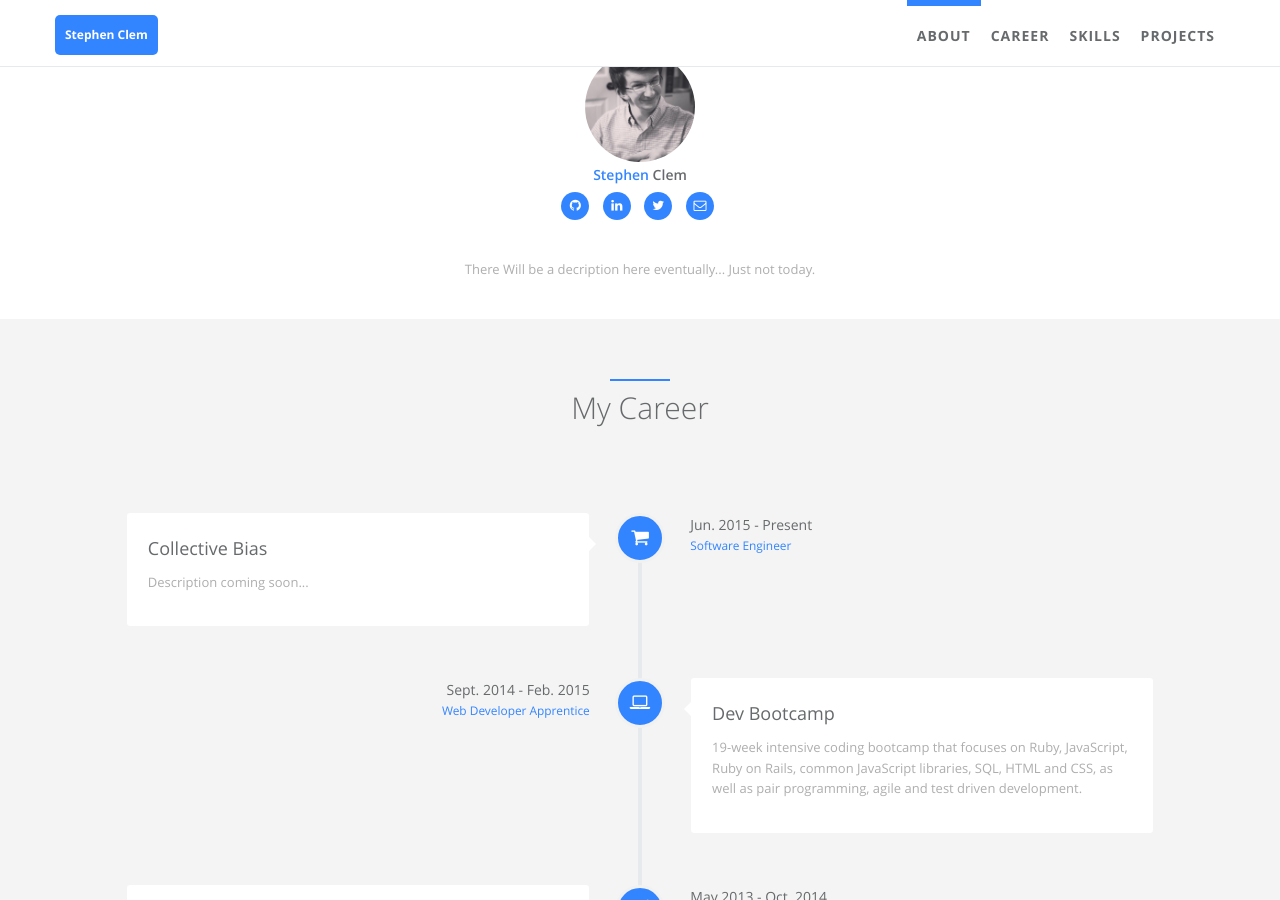
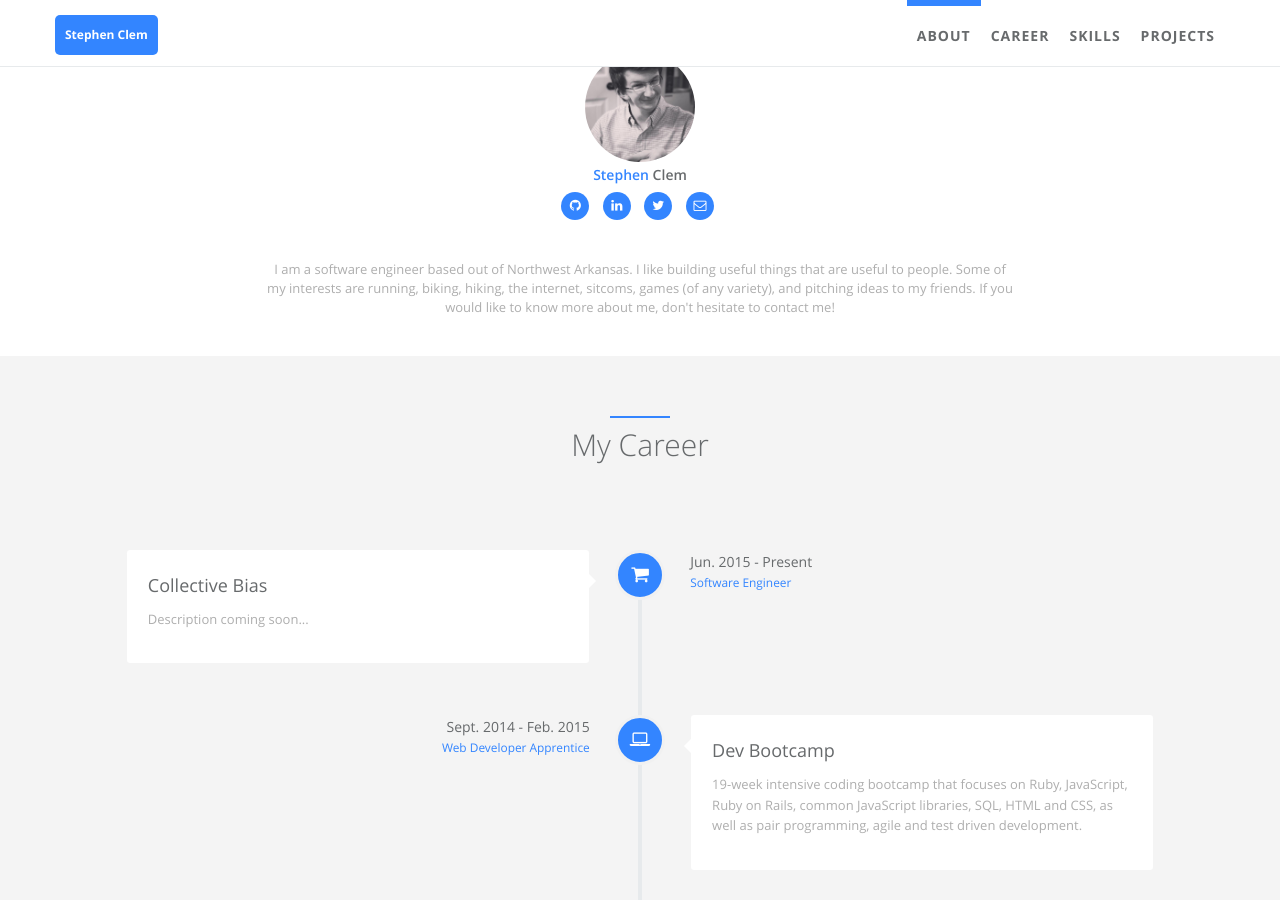
Before and after one commit to StephenClem72/StephenClem72.github.io, a Jekyll site: the page built from index.html, in a window 1280 px wide and 900 px high, scrolled down 563 px. Built offline with Jekyll 4.4.1, drawn with Linux system fonts in a browser that asks for light colours.

Commit message:
changes description

```diff
--- a/_config.yml
+++ b/_config.yml
@@ -15,11 +15,11 @@ author:  # change following line to your infomation.
   first_name: Stephen  # Be used at index page about me section.
   last_name: Clem  # Be used at index page about me section.
   avatar: /static/assets/img/landing/sc_profile.jpg  # upload your avatar at directory and edit it.
-  github_username: Stephenclem72  # Leave blank if you don't have now
-  linkedin_id: stephenclem # Leave blank if you don't have now
-  twitter_username: StephenClem72  # Leave blank if you don't have now
-  email: stevebclem@gmail.com  # Leave blank if you don't have now
-  desc: There Will be a decription here eventually... Just not today.  # Describe yourself.
+  github_username: Stephenclem72
+  linkedin_id: stephenclem
+  twitter_username: StephenClem72
+  email: stevebclem@gmail.com
+  desc: I am a software engineer based out of Northwest Arkansas. I like building useful things that are useful to people. Some of my interests are running, biking, hiking, the internet, sitcoms, games (of any variety), and pitching ideas to my friends. If you would like to know more about me, don't hesitate to contact me!
 
 # comment
 disqus:  # if you wanna comment feature, go to https://disqus.com/ to get your configuration; if not, comment following two lines.
```
